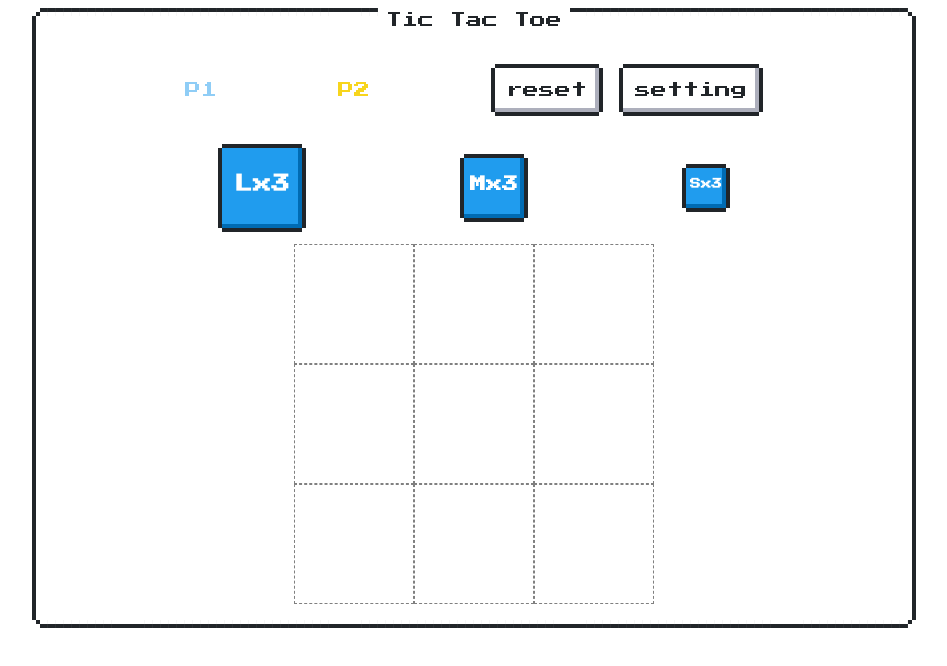
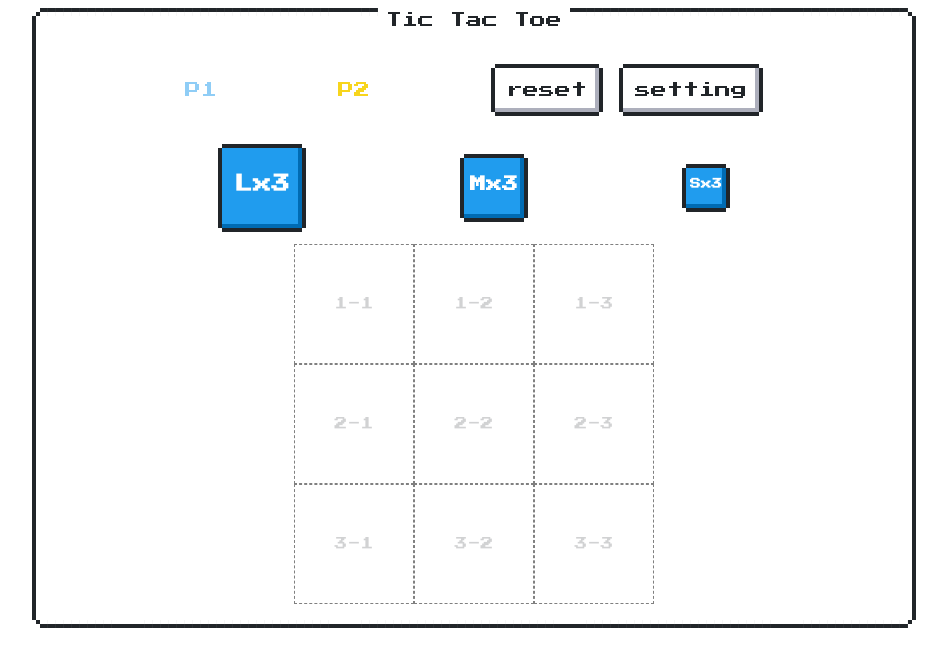
Before and after one commit to developerium/super-tic-tac-toe, a React (Create React App) app: page /game in a window 1280 px wide. Shown: the top 666 px of the page, without its empty margins (166-1113 px from the left). Built offline with nearby package versions, Linux system fonts and the light colour scheme.

Commit message:
Show faded tile number

```diff
--- a/src/component/game/TileFC.tsx
+++ b/src/component/game/TileFC.tsx
@@ -19,6 +19,11 @@ interface BoxProps {
   isDraggingOver?: boolean;
   isWinner?: boolean;
 }
+
+const FadedText = styled.div`
+  opacity: 0.2;
+  font-size: small;
+`;
 
 const Box = styled.div<BoxProps>`
   display: flex;
@@ -64,12 +69,14 @@ export const TileFC: FC<TileProps> = ({ tile, y, x, isWinner = false }) => {
           isDraggingOver={snapshot.isDraggingOver}
           isWinner={isWinner}
         >
-          {!player && <div />}
+          {!player && <FadedText>{x+1}-{y+1}</FadedText>}
+
           {player && typeof tile?.pin !== 'undefined' && (
             <PlayerPiece pin={tile.pin} className={player.cssClass}>
               {getPinSymbol(tile.pin)}
             </PlayerPiece>
           )}
+
           <HiddenDiv>{provided.placeholder}</HiddenDiv>
         </Box>
       )}
```
